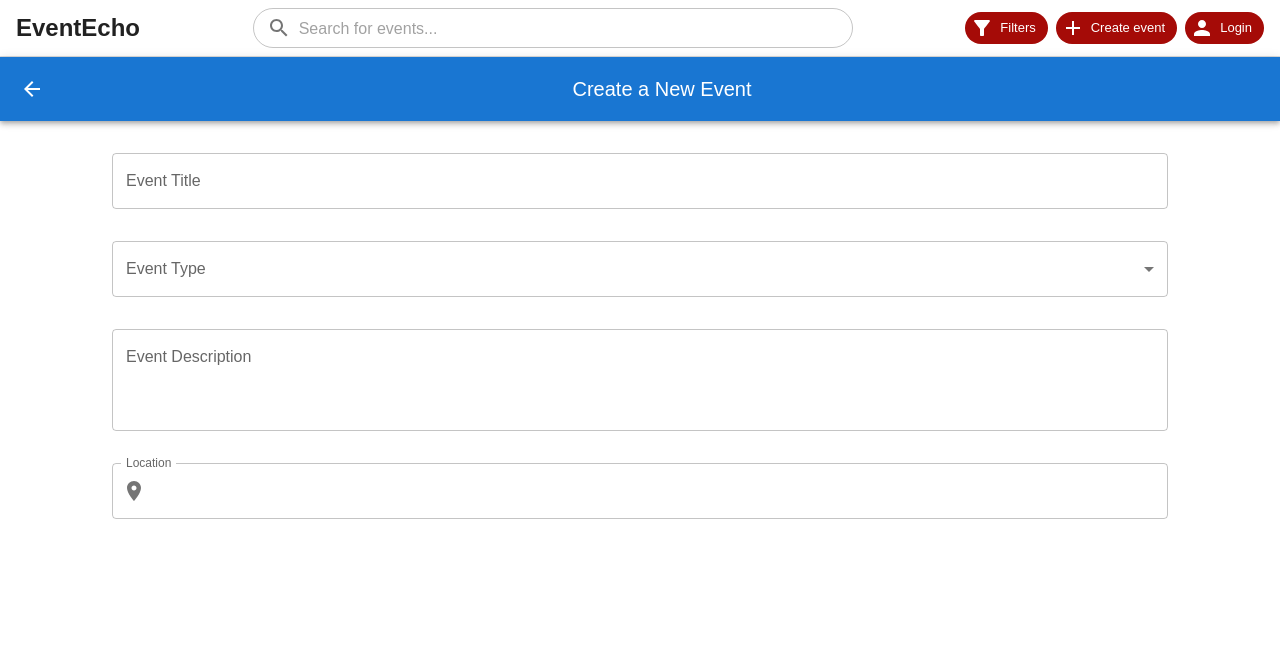
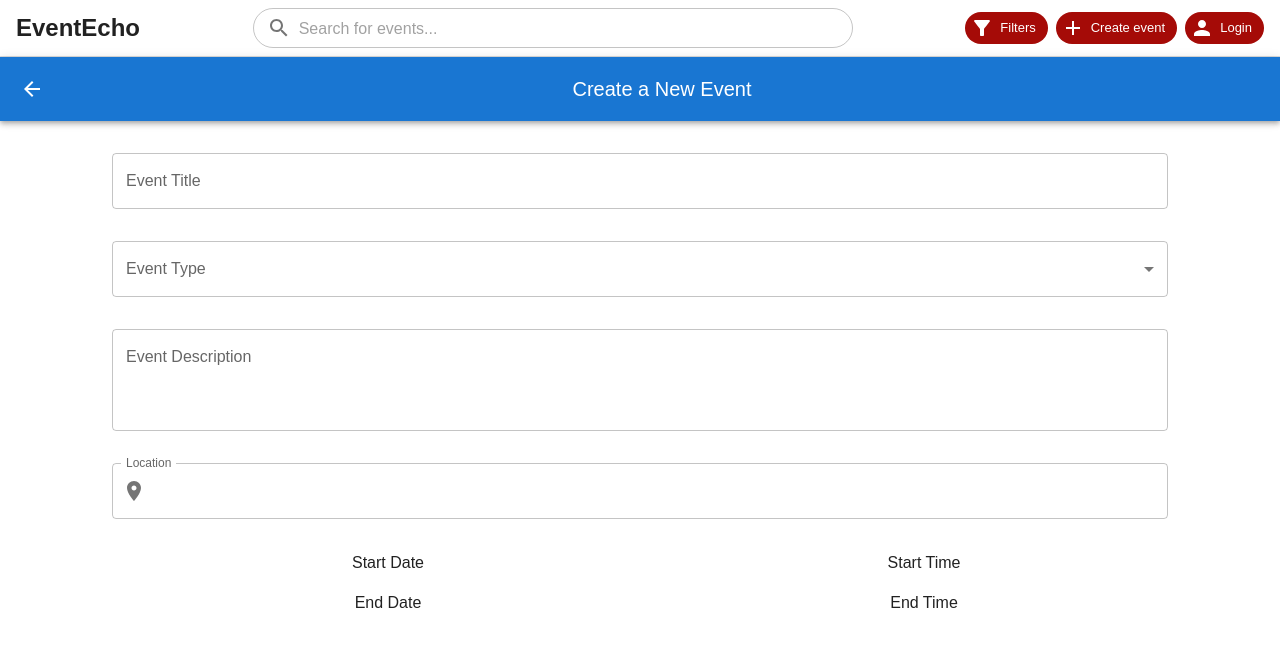
Before and after one commit to Winsthai/EventEcho, a React app in the folder client/: page /createEvent in a window 1280 px wide. Shown: the top 646 px of the page. Built offline with nearby package versions, Linux system fonts and the light colour scheme; the HTML template or start-up script is replaced by a standard one.

Commit message:
test from laptop

```diff
--- a/client/src/Components/CreateEventPage/CreateEventPage.jsx
+++ b/client/src/Components/CreateEventPage/CreateEventPage.jsx
@@ -96,7 +96,21 @@ const CreateEventPage = () => {
           />
 
           {/* Time and Date Grid */}
+          <Grid container spacing={2}>
+            <Grid item xs={6}>
+              Start Date
+            </Grid>
+            <Grid item xs={6}>
+              Start Time
+            </Grid>
+            <Grid item xs={6}>
+              End Date
+            </Grid>
+            <Grid item xs={6}>
+              End Time
+            </Grid>
 
+          </Grid>
 
         </Stack>
       </Box>
```
